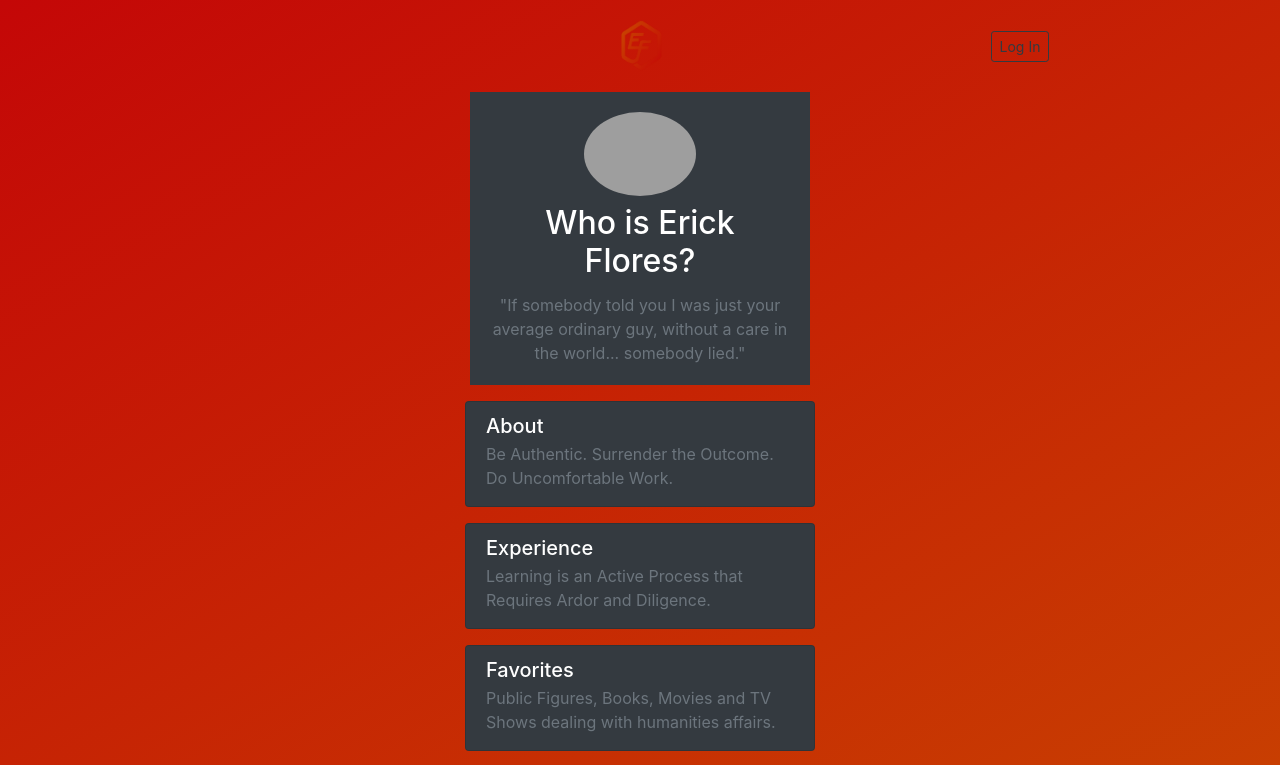
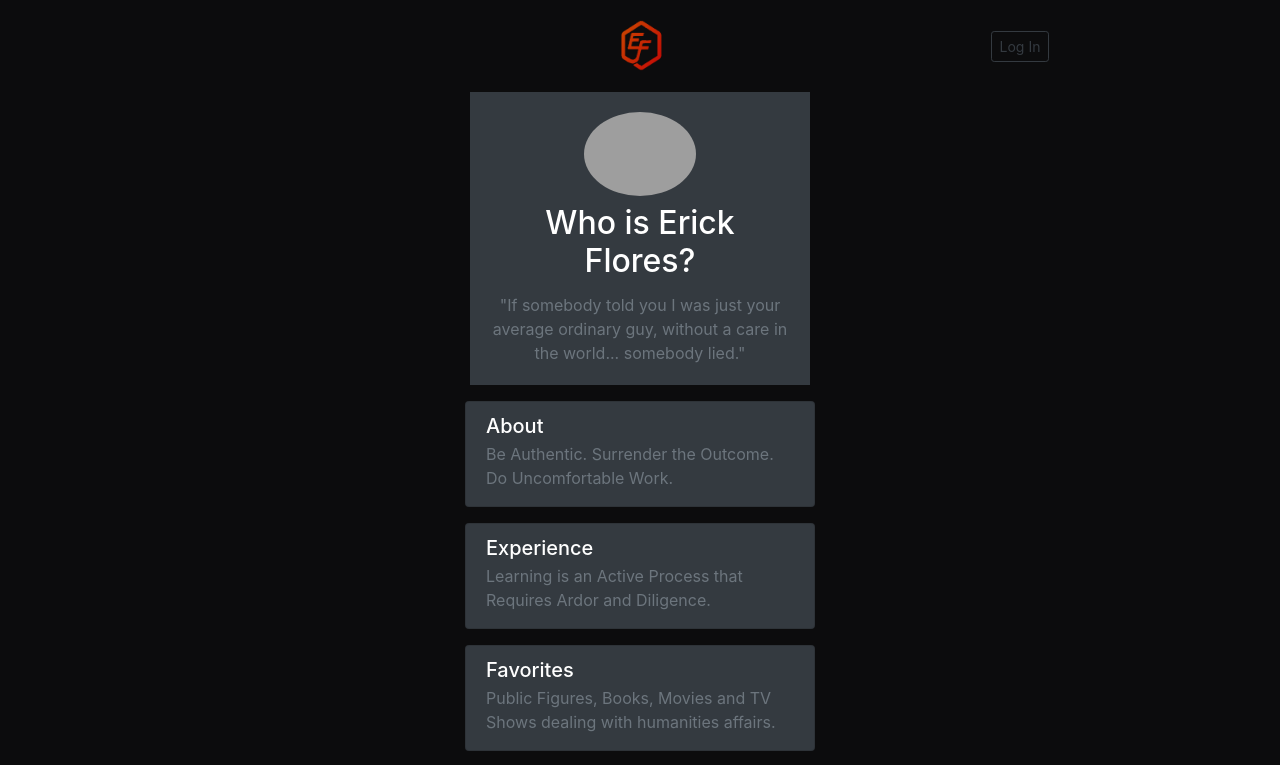
Before and after one commit to TheArchitect71/Cotton-Mouth, an Angular app: page / in a window 1280 px wide. Shown: the top 765 px of the page. Built offline with nearby package versions, Linux system fonts and the light colour scheme; grey boxes are pictures that could not be loaded.

Commit message:
new dark mode background

```diff
--- a/src/styles.css
+++ b/src/styles.css
@@ -1,4 +1,7 @@
 /* You can add global styles to this file, and also import other style files */
+/* body {
+  background: -webkit-linear-gradient(-60deg,#c40707, #c94c00);
+} */
 body {
-  background: -webkit-linear-gradient(-60deg,#c40707, #c94c00);
+  background: #0c0c0d;
 }
```
